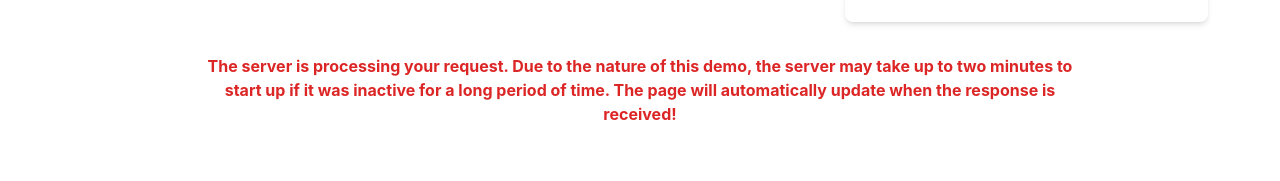
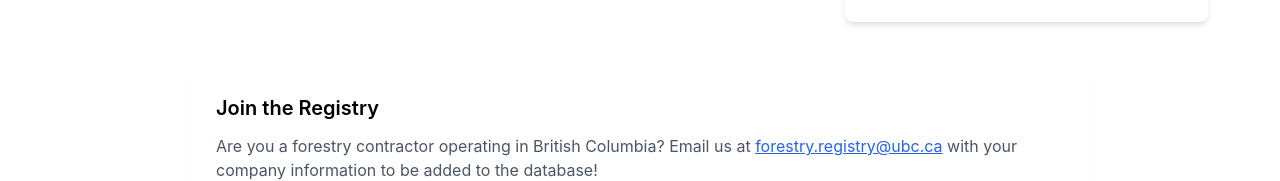
Before and after one commit to AydenTheKinch/forestry_company_database, a React (Create React App) app in the folder client/: page / in a window 1280 px wide. Shown: the part 1085-1266 px from the top of the page. Built offline with nearby package versions, Linux system fonts and the light colour scheme; grey boxes are pictures that could not be loaded.

Commit message:
removed notification when not actually waiting for an API response

```diff
--- a/client/src/containers/ContractorRegistry.tsx
+++ b/client/src/containers/ContractorRegistry.tsx
@@ -146,7 +146,6 @@ const ContractorRegistry: React.FC = () => {
       </div>
 
       {/* Results Section */}
-      <LoadingInfo />
       {loading && (<LoadingInfo />)}
       {showResults && (
         <ResultsTable
```
